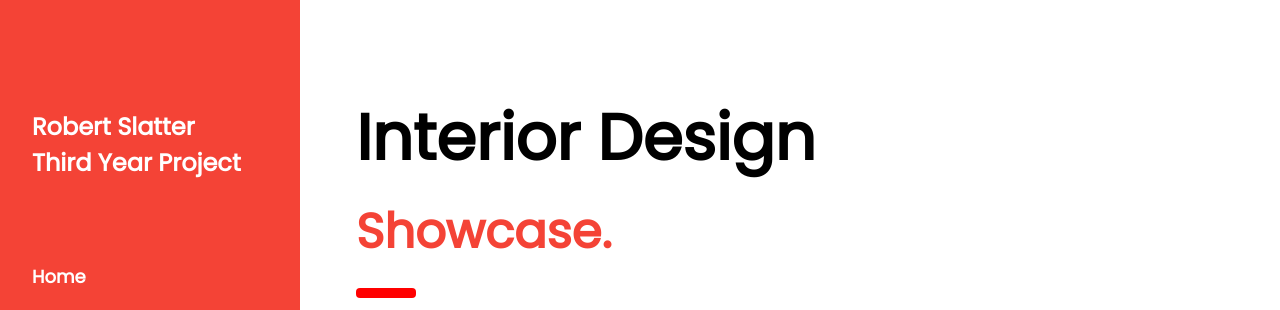
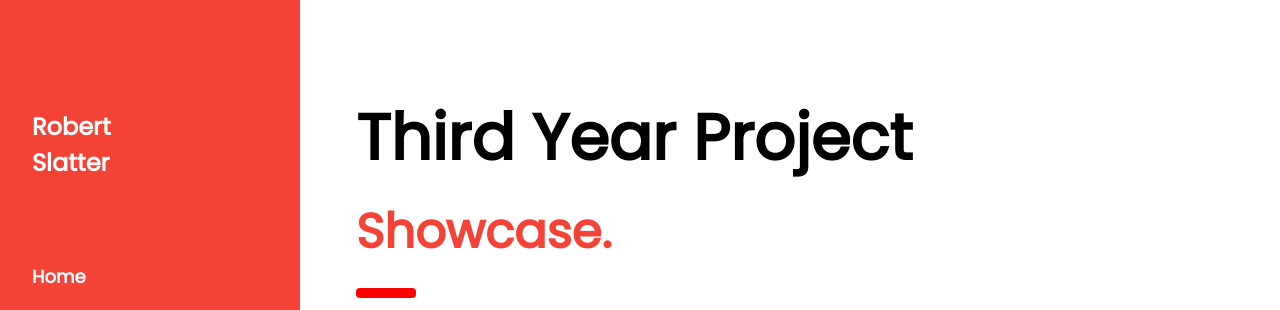
Before and after one commit to RobertSla/RobertSla.github.io, a plain HTML site: page index.html in a window 1280 px wide. Shown: the top 310 px of the page. Drawn offline with nearby package versions, Linux system fonts and the light colour scheme.

Commit message:
Changed titles

```diff
--- a/index.html
+++ b/index.html
@@ -17,7 +17,7 @@ body {font-size:16px;}
 <nav class="w3-sidebar w3-red w3-collapse w3-top w3-large w3-padding" style="z-index:3;width:300px;font-weight:bold;" id="mySidebar"><br>
   <a href="javascript:void(0)" onclick="w3_close()" class="w3-button w3-hide-large w3-display-topleft" style="width:100%;font-size:22px">Close Menu</a>
   <div class="w3-container">
-    <h3 class="w3-padding-64"><b>Robert Slatter<br>Third Year Project</b></h3>
+    <h3 class="w3-padding-64"><b>Robert<br>Slatter</b></h3>
   </div>
   <div class="w3-bar-block">
     <a href="#" onclick="w3_close()" class="w3-bar-item w3-button w3-hover-white">Home</a>
@@ -32,7 +32,7 @@ body {font-size:16px;}
 <!-- Top menu on small screens -->
 <header class="w3-container w3-top w3-hide-large w3-red w3-xlarge w3-padding">
   <a href="javascript:void(0)" class="w3-button w3-red w3-margin-right" onclick="w3_open()">☰</a>
-  <span>Company Name</span>
+  <span>Robert Slatter</span>
 </header>
 
 <!-- Overlay effect when opening sidebar on small screens -->
@@ -43,7 +43,7 @@ body {font-size:16px;}
 
   <!-- Header -->
   <div class="w3-container" style="margin-top:80px" id="showcase">
-    <h1 class="w3-jumbo"><b>Interior Design</b></h1>
+    <h1 class="w3-jumbo"><b>Third Year Project</b></h1>
     <h1 class="w3-xxxlarge w3-text-red"><b>Showcase.</b></h1>
     <hr style="width:50px;border:5px solid red" class="w3-round">
   </div>
```
